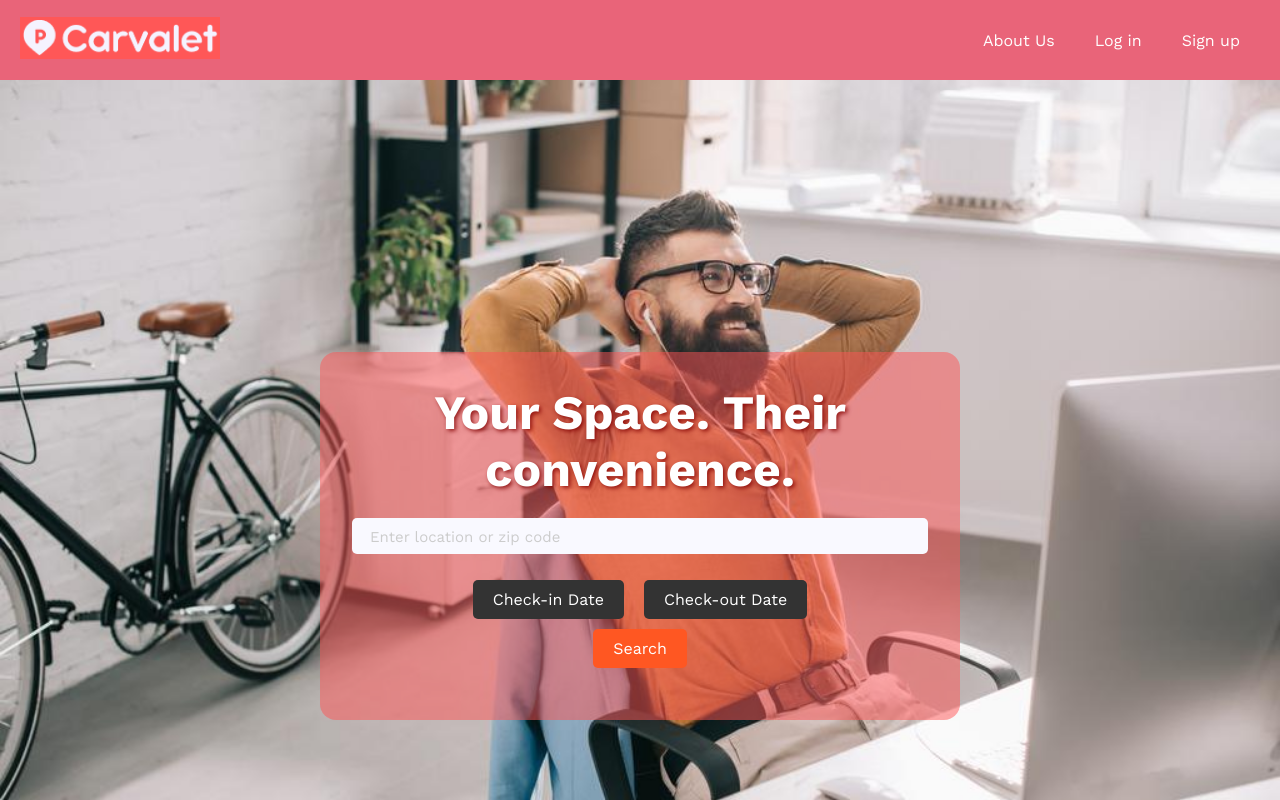
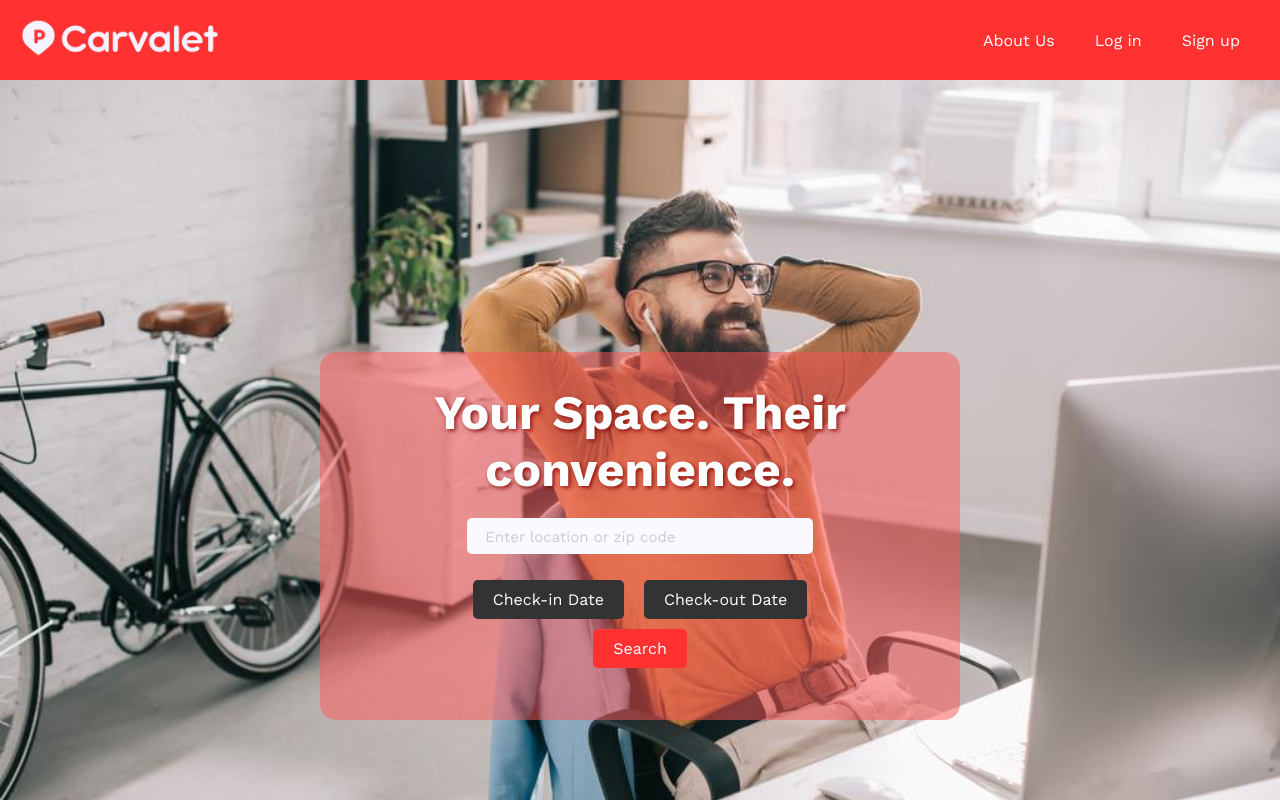
Before and after one commit to nycCapstone/parkCapstoneFrontend, a React (Create React App) app: page / in a window 1280 px wide. Shown: the top 800 px of the page. Built offline with nearby package versions, Linux system fonts and the light colour scheme; no server answers; a web font is replaced by a local one.

Commit message:
navbar css and searchbar css changes

```diff
--- a/src/components/Landing/MainImage.css
+++ b/src/components/Landing/MainImage.css
@@ -36,7 +36,7 @@
 }
 
 .searchbar {
-  width: 100%;
+  width: 60%;
   padding: 18px;
   border: none;
   border-radius: 5px;
@@ -48,3 +48,7 @@
   font-size: xxx-large;
   color: #ffffff;
 }
+
+.search-bar .button {
+  background-color: #ff3131;
+}
--- a/src/components/Nav/Nav.css
+++ b/src/components/Nav/Nav.css
@@ -5,7 +5,7 @@
   display: flex;
   justify-content: space-between;
   align-items: center;
-  background-color: rgb(233, 100, 121);
+  background-color: #ff3131;
   color: #fff;
   padding: 10px 20px;
 }
@@ -30,7 +30,8 @@
 }
 
 .nav-links a:hover {
-  text-decoration: underline;
+  text-decoration: none;
+  color: black;
 }
 
 .right-nav {
@@ -41,8 +42,12 @@
   width: 200px;
 }
 
-/* .name {
-  font-family: "Comic Neue", cursive;
-  color: #ffffff;
-  font-weight: bold;
-} */
+.about:hover {
+  transform: scale(1.1);
+}
+.log-in:hover {
+  transform: scale(1.1);
+}
+.sign-up:hover {
+  transform: scale(1.1);
+}
--- a/src/components/Nav/Nav.js
+++ b/src/components/Nav/Nav.js
@@ -14,9 +14,15 @@ function Nav() {
       </div>
       <div className="right-nav">
         <div className="nav-links">
-          <Link to="/about">About Us</Link>
-          <Link to="/login">Log in</Link>
-          <Link to="/register">Sign up</Link>
+          <Link className="about" to="/about">
+            About Us
+          </Link>
+          <Link className="log-in" to="/login">
+            Log in
+          </Link>
+          <Link className="sign-up" to="/register">
+            Sign up
+          </Link>
         </div>
       </div>
     </nav>
```
Also changed, not shown: src/assets/carvaletlogo.png.
